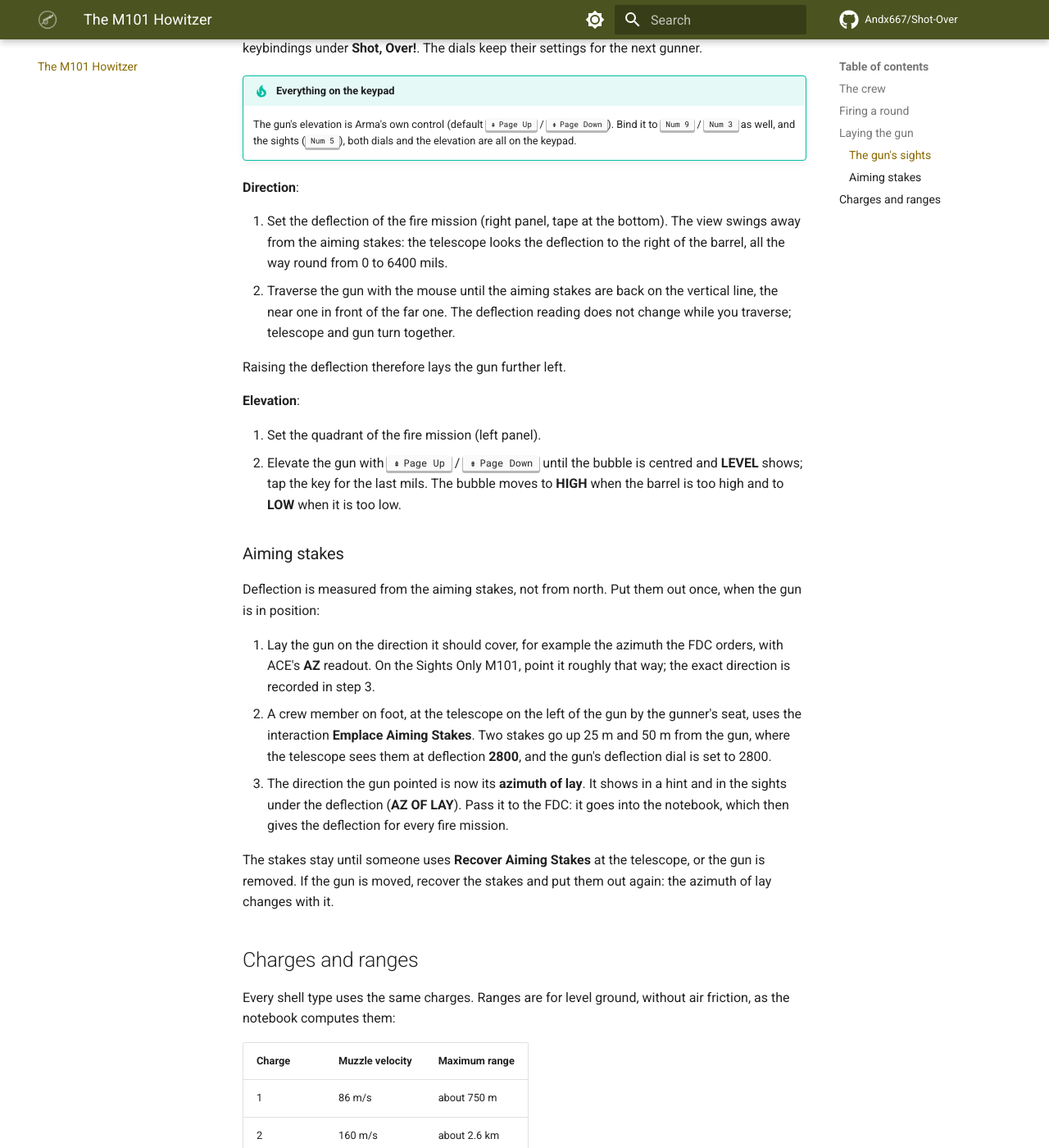
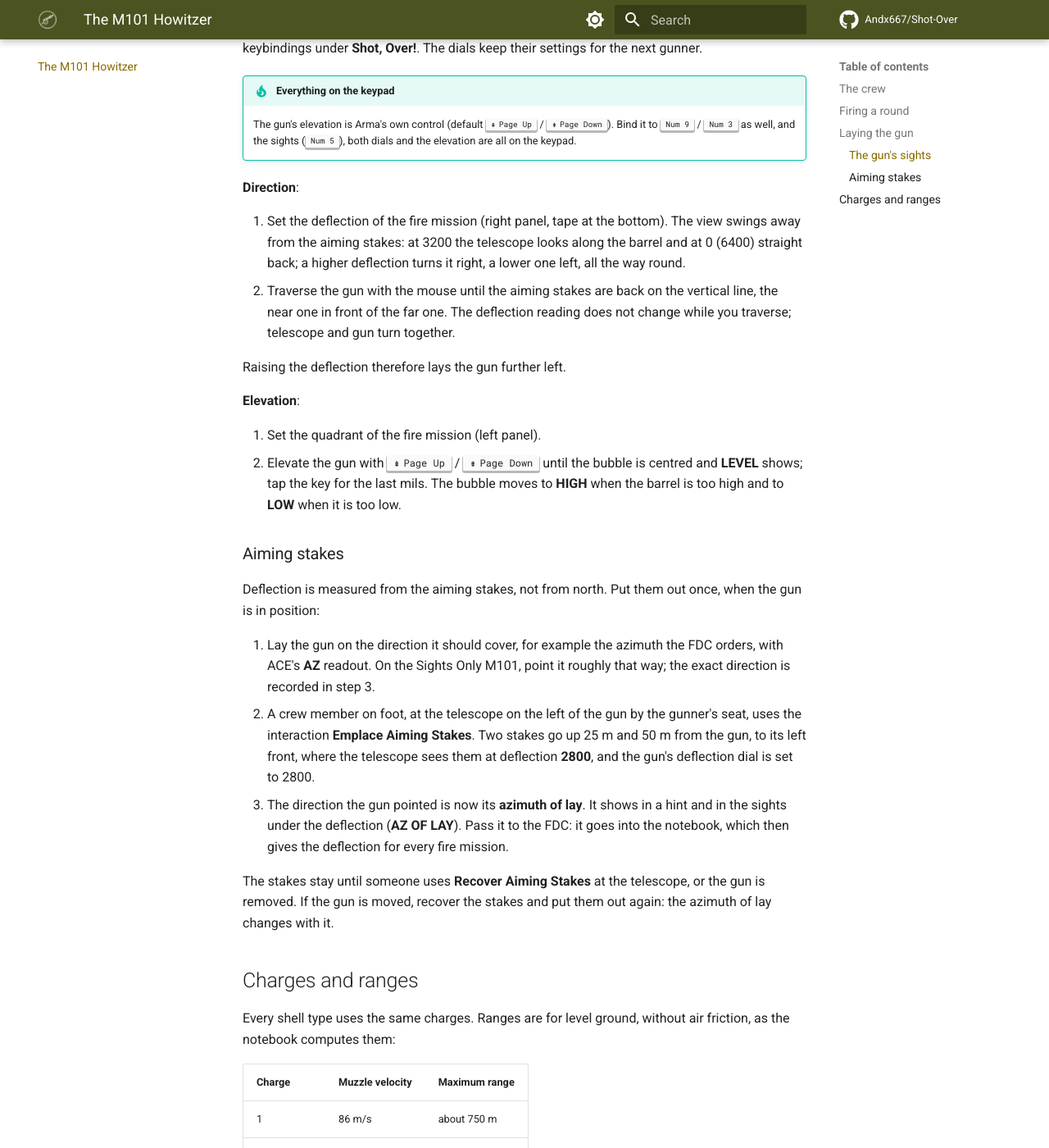
Before and after one commit to YannikH/Shot-Over, an MkDocs documentation site: the page built from docs/gun.md, in a window 1280 px wide and 1400 px high, scrolled down 1983 px. Shown: the whole window at 82% size. Built offline with MkDocs 1.6.1 and Material for MkDocs 9.7.7, drawn with Linux system fonts in a browser that asks for light colours; plug-ins that fetch from the network failed and are left out; comment, search, counter and statistics services are not loaded.

Commit message:
Sight - Fix the deflection scale and put the aiming stakes in front
The telescope's deflection was off by half a turn: 0 looked along the
barrel, so the stakes at 2800 stood behind the gun. As on the US
panoramic telescope, 3200 now looks along the barrel and 0 straight
back; the stakes stand to the left front. The notebook's deflection is
unchanged, the half turn cancels out.

Co-Authored-By: Claude Opus 5.5 <noreply@anthropic.com>

```diff
--- a/docs/gun.md
+++ b/docs/gun.md
@@ -50,7 +50,7 @@ A press turns a dial by 1 mil; hold the key to turn it faster. The keys can be c
 
 **Direction**:
 
-1. Set the deflection of the fire mission (right panel, tape at the bottom). The view swings away from the aiming stakes: the telescope looks the deflection to the right of the barrel, all the way round from 0 to 6400 mils.
+1. Set the deflection of the fire mission (right panel, tape at the bottom). The view swings away from the aiming stakes: at 3200 the telescope looks along the barrel and at 0 (6400) straight back; a higher deflection turns it right, a lower one left, all the way round.
 2. Traverse the gun with the mouse until the aiming stakes are back on the vertical line, the near one in front of the far one. The deflection reading does not change while you traverse; telescope and gun turn together.
 
 Raising the deflection therefore lays the gun further left.
@@ -65,7 +65,7 @@ Raising the deflection therefore lays the gun further left.
 Deflection is measured from the aiming stakes, not from north. Put them out once, when the gun is in position:
 
 1. Lay the gun on the direction it should cover, for example the azimuth the FDC orders, with ACE's **AZ** readout. On the Sights Only M101, point it roughly that way; the exact direction is recorded in step 3.
-2. A crew member on foot, at the telescope on the left of the gun by the gunner's seat, uses the interaction **Emplace Aiming Stakes**. Two stakes go up 25 m and 50 m from the gun, where the telescope sees them at deflection **2800**, and the gun's deflection dial is set to 2800.
+2. A crew member on foot, at the telescope on the left of the gun by the gunner's seat, uses the interaction **Emplace Aiming Stakes**. Two stakes go up 25 m and 50 m from the gun, to its left front, where the telescope sees them at deflection **2800**, and the gun's deflection dial is set to 2800.
 3. The direction the gun pointed is now its **azimuth of lay**. It shows in a hint and in the sights under the deflection (**AZ OF LAY**). Pass it to the FDC: it goes into the notebook, which then gives the deflection for every fire mission.
 
 The stakes stay until someone uses **Recover Aiming Stakes** at the telescope, or the gun is removed. If the gun is moved, recover the stakes and put them out again: the azimuth of lay changes with it.
```
Also changed, not shown: addons/sight/README.md (+1 -1 lines), 3 other files.
